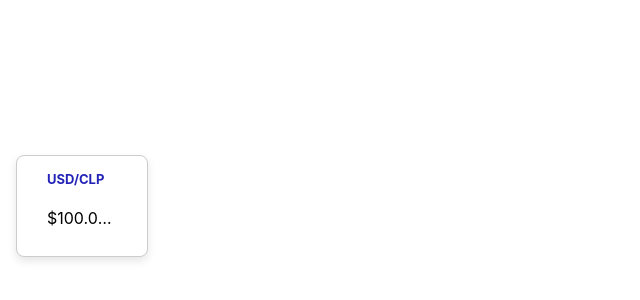
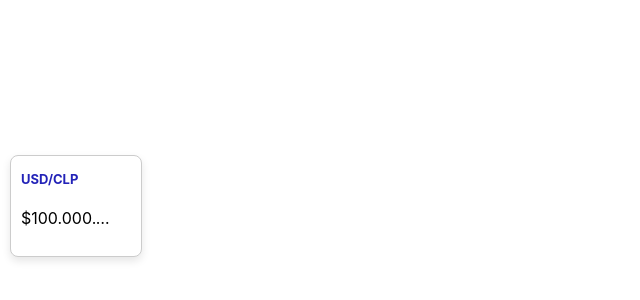
Before and after one commit to JuanPabloSQ/Crypto, a React (Vite) app: page / in a window 1280 px wide. Shown: the part 194-494 px from the top of the page, without its empty margins (0-640 px from the left). Built offline with nearby package versions, Linux system fonts and the light colour scheme.

Commit message:
add margin number

```diff
--- a/src/Card.css
+++ b/src/Card.css
@@ -3,7 +3,7 @@
   border: 1px solid #ccc;
   border-radius: 8px;
   padding: 3px 30px 10px 30px;
-  margin: 16px;
+  margin: 10px;
   box-shadow: 0 4px 8px rgba(0, 0, 0, 0.1);
   background-color: white;
   width: 70px
@@ -12,6 +12,7 @@
 h2 {
   color: rgb(35, 35, 184);
   font-size: small;
+  margin-left: -20px;
 }
 
 p {
@@ -19,6 +20,8 @@ p {
   font-size:medium;
   text-overflow: ellipsis;
   overflow: hidden;
+  margin-left: -20px;
+
 }
 
 .tooltip {
```
